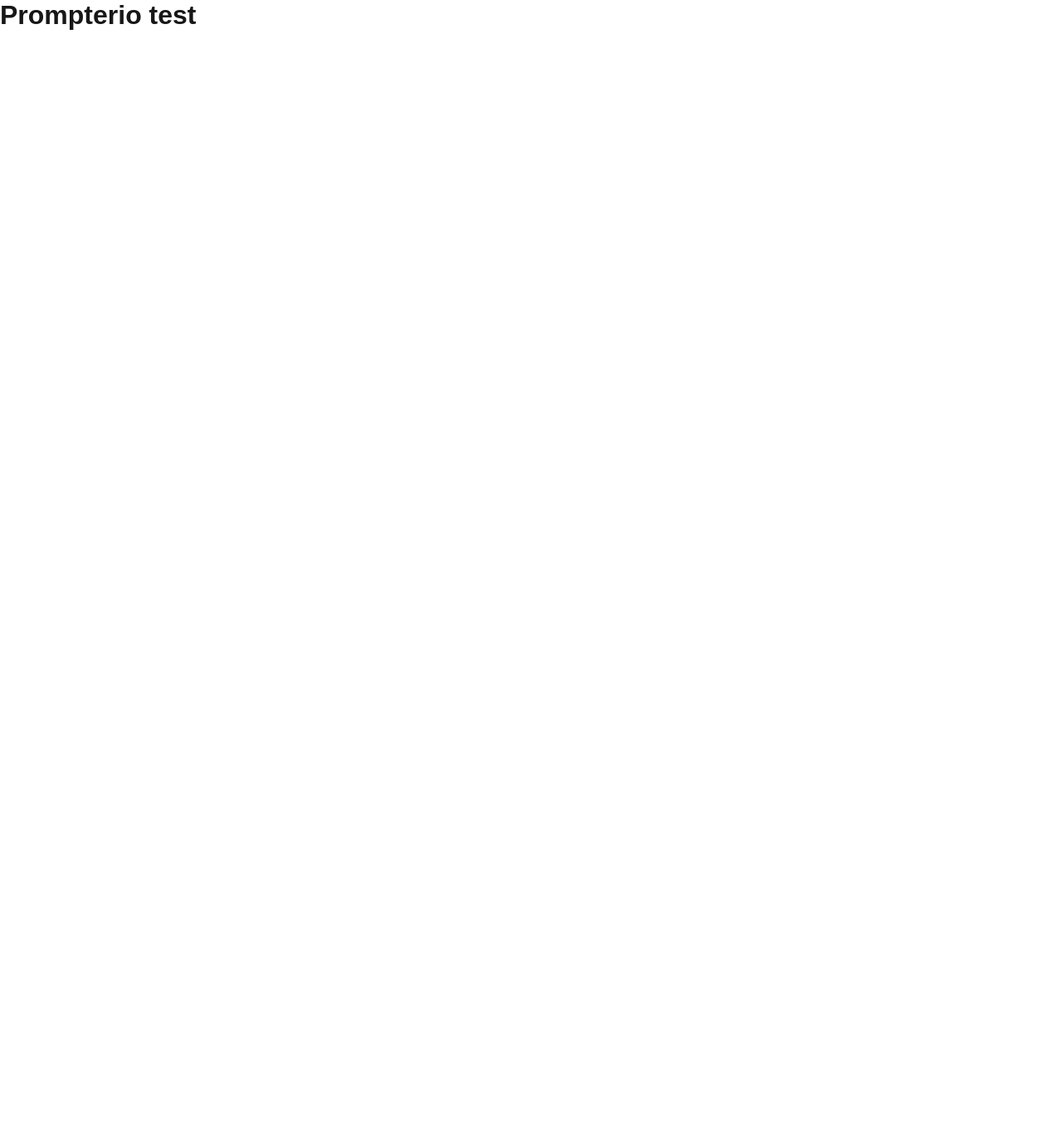
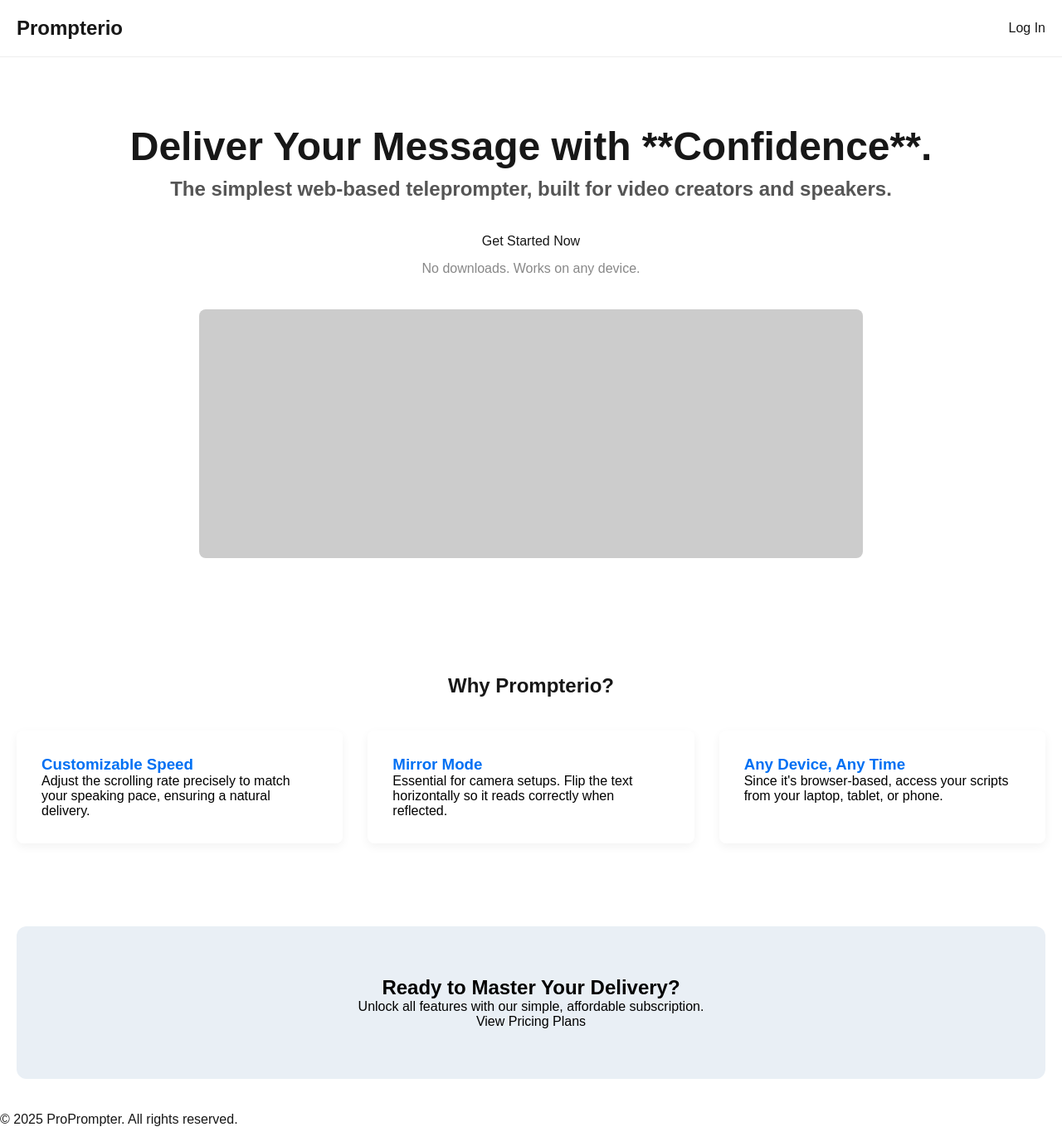
Before and after one commit to paulong/Prompterio, a Next.js app: page / in a window 1280 px wide. Shown: the whole page at 83% size. Before the commit the page ends 800 px from the top, so only its background shows below. Built offline with nearby package versions, Linux system fonts and the light colour scheme.

Commit message:
ADD [landing]

```diff
--- a/package.json
+++ b/package.json
@@ -9,7 +9,7 @@
     "lint": "eslint"
   },
   "dependencies": {
-    "next": "16.0.3",
+    "next": "^16.0.7",
     "react": "19.2.0",
     "react-dom": "19.2.0"
   },
--- a/src/app/page.js
+++ b/src/app/page.js
@@ -1,12 +1,87 @@
-import Image from "next/image";
+import Head from 'next/head';
+import Link from 'next/link';
 import styles from "./page.module.css";
 
 export default function Home() {
+  // Simple component for a primary button
+const PrimaryButton = ({ href, children }) => (
+ <Link href={href} passHref>
+
+      {children}
+
+    </Link>
+
+);
+
+// Simple component for a feature card
+const FeatureCard = ({ title, description }) => (
+  <div className={styles.featureCard}>
+    <h3>{title}</h3>
+    <p>{description}</p>
+  </div>
+);
   return (
-    <div className={styles.page}>
-      <main className={styles.main}>
-        <h1> Prompterio test</h1>
-      </main>
-    </div>
+    <div className="container">
+      <Head>
+        <title>Promterio</title>
+        <meta name="description" content="Simple, web-based teleprompter app with customizable speed, size, and mirroring." />
+      </Head>
+
+      {/* --- 1. Navigation Bar (Simple) --- */}
+      <nav className={styles.navbar}>
+        <h1>Prompterio</h1>
+        <div className={styles.navLinks}>
+          <Link href="/auth"> Log In </Link>
+
+        </div>
+      </nav>
+
+      {/* --- 2. Hero Section --- */}
+      <header className={styles.hero}>
+        <h1>Deliver Your Message with **Confidence**.</h1>
+        <h2>The simplest web-based teleprompter, built for video creators and speakers.</h2>
+
+        {/* Main Call-to-Action */}
+        <PrimaryButton href="/pricing">Get Started Now</PrimaryButton>
+
+        <p className={styles.heroSubtext}>No downloads. Works on any device.</p>
+
+        {/* Placeholder for an app screenshot or short video */}
+        <div className={styles.appPreviewPlaceholder}>
+
+        </div>
+      </header>
+
+      {/* --- 3. Features Section --- */}
+      <section className={styles.featuresSection}>
+        <h2>Why Prompterio?</h2>
+        <div className={styles.featuresGrid}>
+          <FeatureCard
+            title="Customizable Speed"
+            description="Adjust the scrolling rate precisely to match your speaking pace, ensuring a natural delivery."
+          />
+          <FeatureCard
+            title="Mirror Mode"
+            description="Essential for camera setups. Flip the text horizontally so it reads correctly when reflected."
+          />
+          <FeatureCard
+            title="Any Device, Any Time"
+            description="Since it's browser-based, access your scripts from your laptop, tablet, or phone."
+          />
+        </div>
+      </section>
+
+      {/* --- 4. Final Call-to-Action --- */}
+      <section className={styles.ctaFinal}>
+        <h2>Ready to Master Your Delivery?</h2>
+        <p>Unlock all features with our simple, affordable subscription.</p>
+        <PrimaryButton href="/pricing">View Pricing Plans</PrimaryButton>
+      </section>
+
+      {/* --- 5. Footer (Minimal) --- */}
+      <footer className="footer">
+        <p>© {new Date().getFullYear()} ProPrompter. All rights reserved.</p>
+      </footer>
+      </div>
   );
 }
--- a/src/app/page.module.css
+++ b/src/app/page.module.css
@@ -5,15 +5,47 @@
 
 .main {
   display: flex;
-
   width: 100%;
-
   flex-direction: column;
   align-items: flex-start;
   justify-content: space-between;
 
 }
 
+
+/* Navigation Bar Styles */
+.navbar {
+  display: flex;
+  justify-content: space-between;
+  align-items: center;
+  padding: 20px 20px;
+  border-bottom: 1px solid #eee;
+}
+
+.navLinks{
+  display: flex; gap: 15px; align-items: center;
+}
+
+/* hero */
+.hero{
+  text-align: center; padding: 80px 0;
+
+}
+
+.hero h1 { font-size: 3rem; margin-bottom: 10px; }
+.hero h2 { font-size: 1.5rem; color: #555; margin-bottom: 40px; }
+.heroSubtext { margin-top: 15px; color: #888; }
+/* Preview Placeholder */
+.appPreviewPlaceholder { background-color: #ccc; height: 300px; width: 100%; max-width: 800px; margin: 40px auto 0; border-radius: 8px; display: flex; align-items: center; justify-content: center; color: #333; font-style: italic; }
+
+/* Features */
+        .featuresSection { padding: 60px 20px; text-align: center; }
+        .featuresGrid { display: grid; grid-template-columns: repeat(3, 1fr); gap: 30px; margin-top: 40px; }
+        .featureCard { background-color: white; padding: 30px; border-radius: 8px; box-shadow: 0 4px 12px rgba(0,0,0,0.05); text-align: left;  color: black;}
+        .featureCard h3 { color: #0070f3; }
+
+/* Final CTA */
+.ctaFinal { text-align: center; padding: 60px 0; background-color: #e9eff5; margin: 40px 20px; border-radius: 12px; color: black; }
 
 /* Enable hover only on non-touch devices */
 @media (hover: hover) and (pointer: fine) {
```
Also changed, not shown: src/app/auth.js (added, +118 -0 lines), src/app/auth.module.css (added), 1 other file (tests, documents, lock files or other folders).
